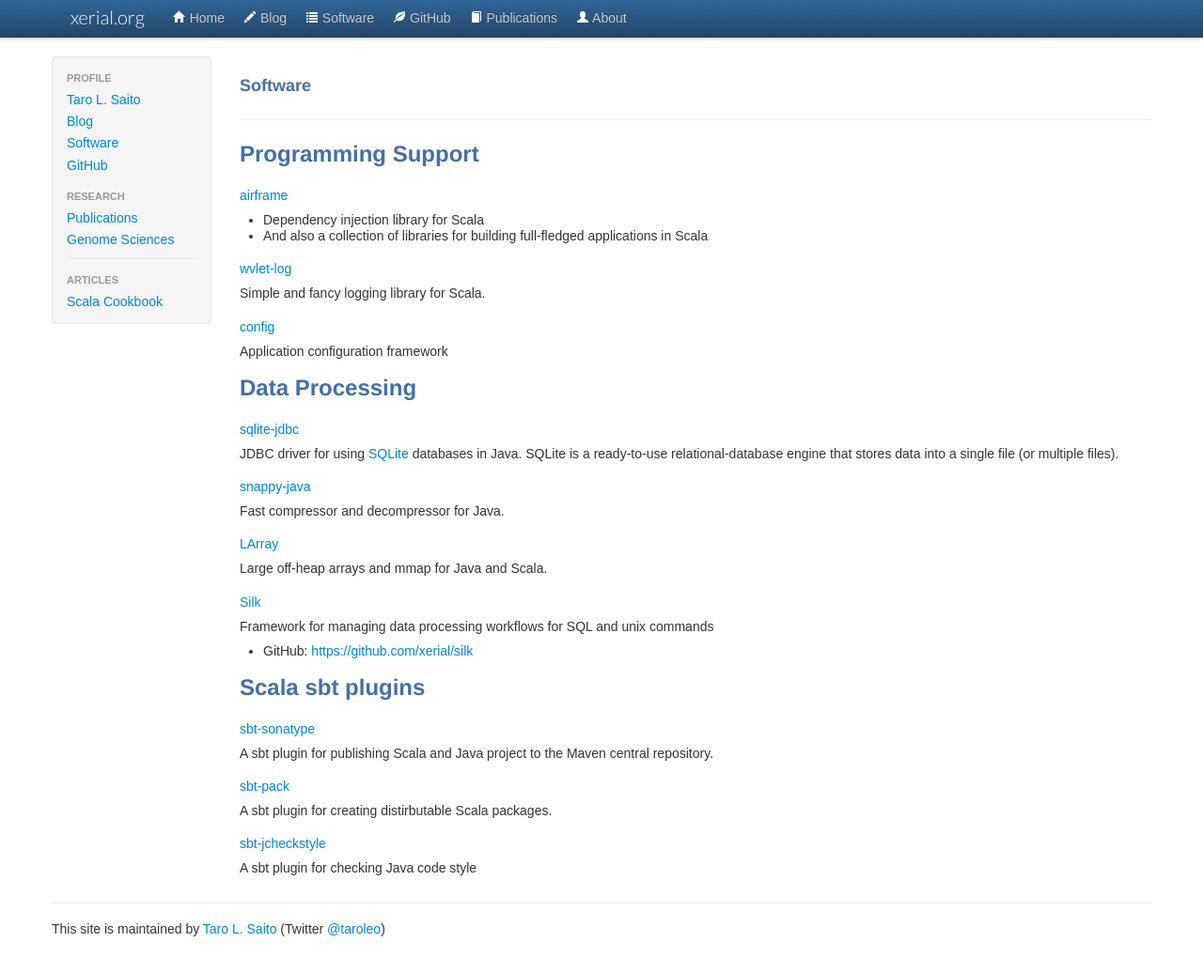
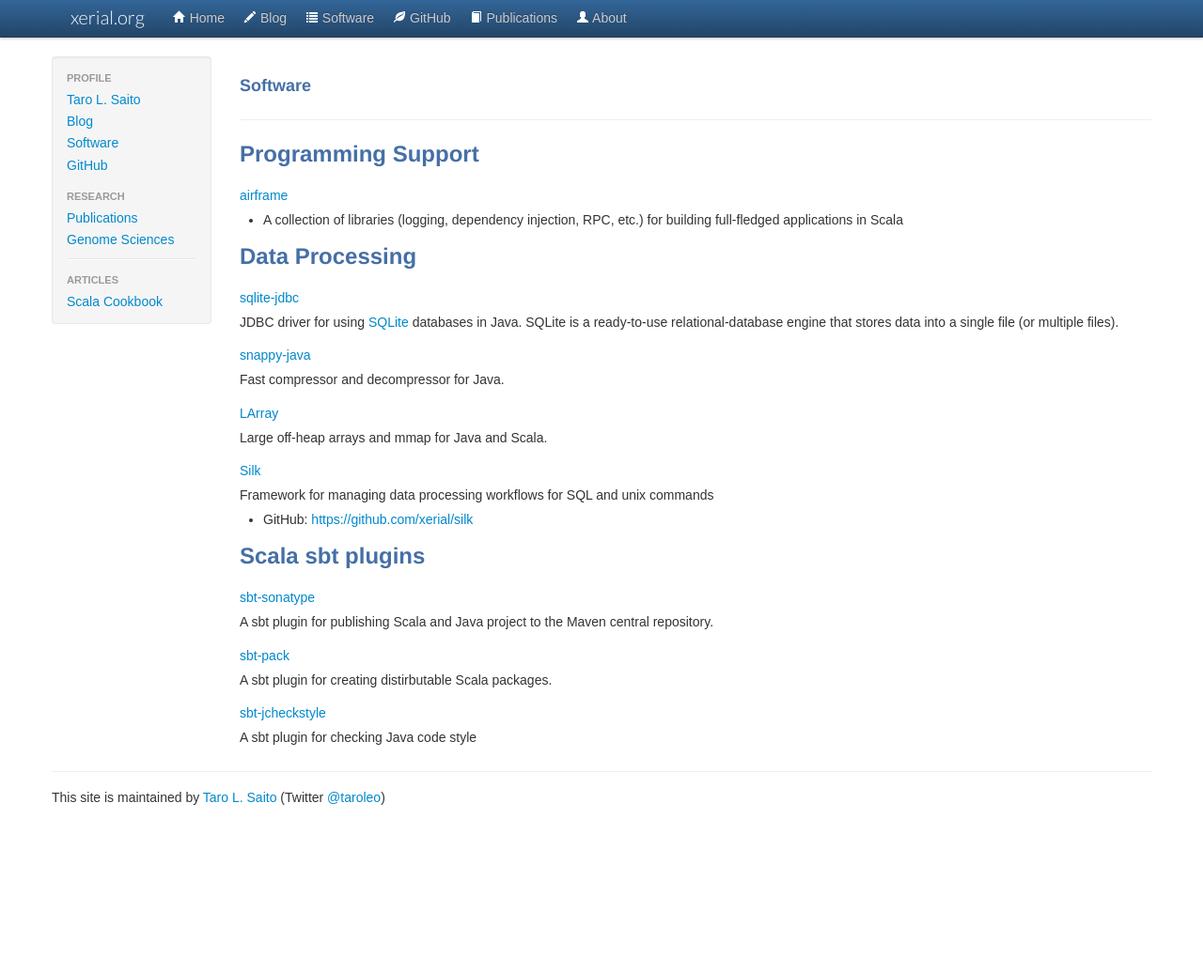
Before and after one commit to xerial/xerial.github.com, a Jekyll site: the page built from software.md, in a window 1280 px wide and 1047 px high. Shown: the top 1036 px of the window at 94% size. Built offline with Jekyll 4.4.1, drawn with Linux system fonts in a browser that asks for light colours; Markdown is read by kramdown in place of the engine named in the settings.

Commit message:
Update software.md

```diff
--- a/software.md
+++ b/software.md
@@ -7,14 +7,7 @@
 ## Programming Support
 
 ### [airframe](http://wvlet.org/airframe)
-- Dependency injection library for Scala
-- And also a collection of libraries for building full-fledged applications in Scala
-
-### [wvlet-log](https://github.com/wvlet/log)
-Simple and fancy logging library for Scala.
-
-### [config](https://github.com/wvlet/config)
-Application configuration framework
+- A collection of libraries (logging, dependency injection, RPC, etc.) for building full-fledged applications in Scala
 
 ## Data Processing
 
```
